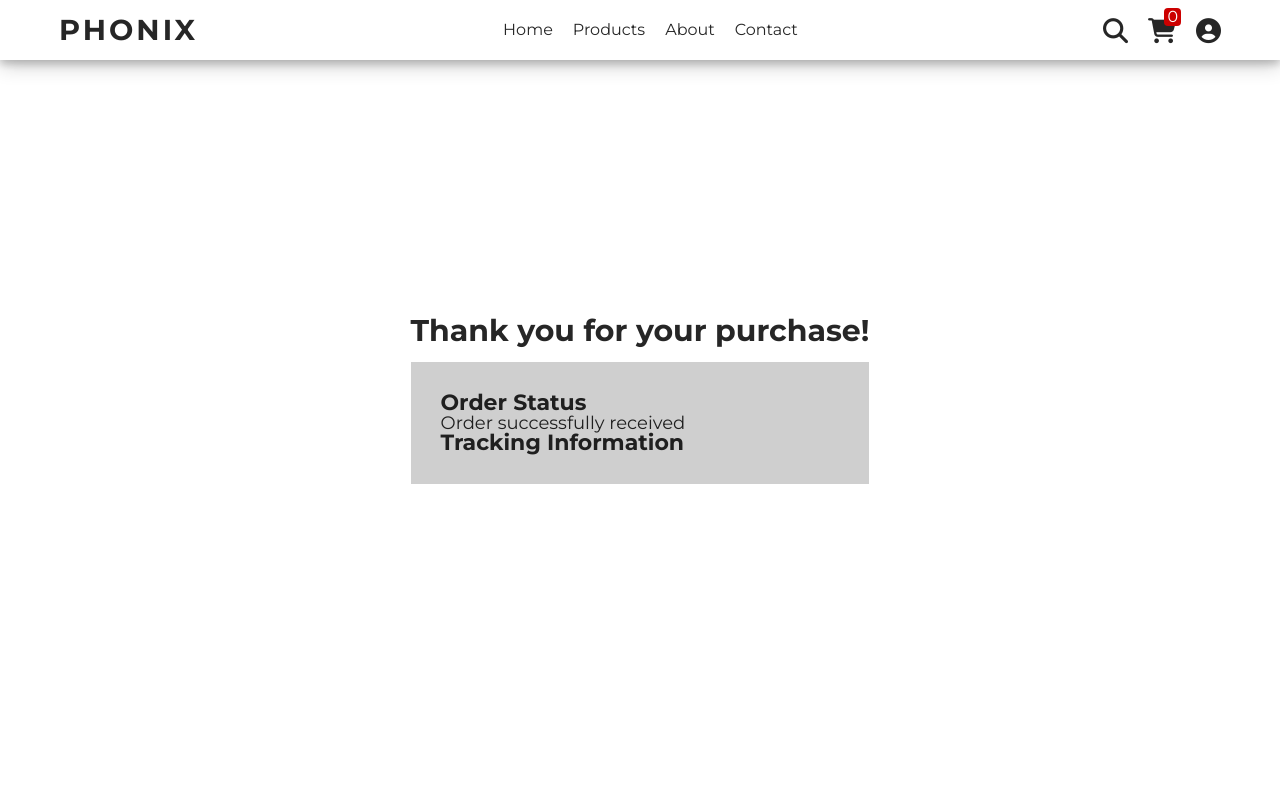
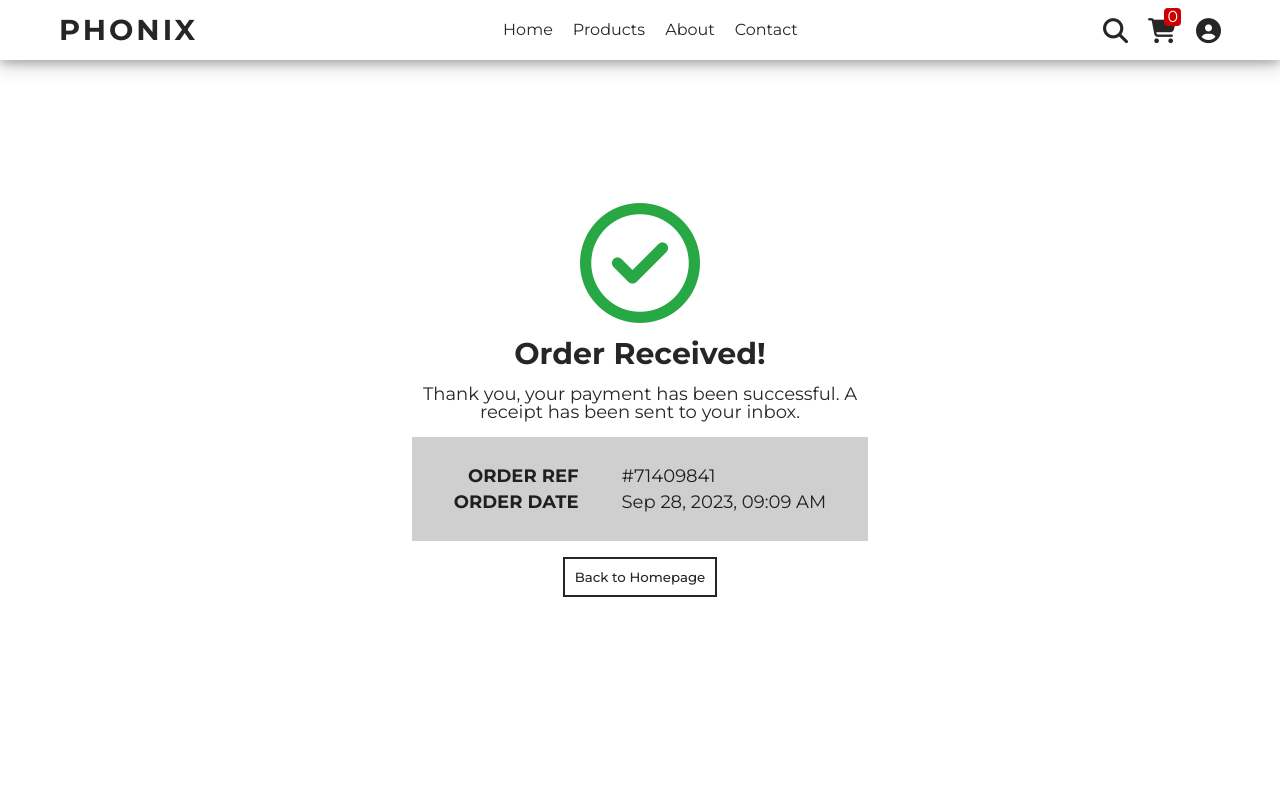
Before and after one commit to zhon12345/eCommerce-Website, a plain HTML site: page thanks.html in a window 1280 px wide. Shown: the top 800 px of the page. Drawn offline with Linux system fonts and the light colour scheme.

Commit message:
🎉Assignment done with the completion of thanks page

```diff
--- a/css/thanks.css
+++ b/css/thanks.css
@@ -10,22 +10,42 @@
 	justify-content: center;
 	align-items: center;
 	gap: 1rem;
+	width: 60%;
+	margin: auto;
+}
+
+.fa-circle-check {
+	font-size: 120px;
+	color: #28a745;
 }
 
 .thanks-container h1 {
 	font-size: 30px;
 }
 
+.thanks-container p {
+	font-size: 18px;
+	text-align: center;
+}
+
 .order-details {
 	width: 100%;
+	display: flex;
+	justify-content: space-around;
+	padding: 30px 20px;
 	background-color: #cfcfcf;
-	padding: 30px;
 }
 
-.order-details h3 {
-	font-size: 22px;
+.col1,
+.col2 {
+	display: flex;
+	flex-direction: column;
+	align-items: flex-end;
+	gap: 0.5rem;
+	font-weight: bold;
 }
 
-.order-details p {
-	font-size: 18px;
+.col2 {
+	font-weight: normal;
+	align-items: flex-start;
 }
--- a/js/script.js
+++ b/js/script.js
@@ -1,18 +1,6 @@
 let basket = JSON.parse(localStorage.getItem("cart")) || [];
 let book = JSON.parse(localStorage.getItem("discount")) || [];
 let person = JSON.parse(localStorage.getItem("user")) || [];
-
-function calculate() {
-    const cartAmount = document.querySelector(".cart-amount");
-    const totalQuantity = basket.reduce((sum, item) => sum + item.num, 0);
-    cartAmount.innerHTML = totalQuantity;
-}
-
-calculate();
-
-function formatNum(num) {
-    return (num).toLocaleString('en', {maximumFractionDigits: 2, minimumFractionDigits: 2})
-}
 
 const userIcon = document.querySelector(".fa-circle-user");
 const user = person.find(user => user.loggedin === true);
@@ -40,3 +28,32 @@ function logout() {
         location.reload();
     }
 }
+
+function calculate() {
+    const cartAmount = document.querySelector(".cart-amount");
+    const totalQuantity = basket.reduce((sum, item) => sum + item.num, 0);
+    cartAmount.innerHTML = totalQuantity;
+}
+
+calculate();
+
+function formatNum(num) {
+    return (num).toLocaleString('en', {maximumFractionDigits: 2, minimumFractionDigits: 2})
+}
+
+function orderDetails() {
+    const id = document.querySelector(".order-details .id");
+    const date = document.querySelector(".order-details .date");
+    const options = { year:'numeric' ,month:'short', day:'2-digit', hour:"2-digit" ,hour12:true, minute:'2-digit'}
+
+    id.innerHTML = orderID();
+    date.innerHTML  = new Date().toLocaleDateString(undefined, options)
+}
+
+function orderID() {
+    let string = "#"
+    for (let index = 0; index < 8; index++) {
+        string += ~~(Math.random() * 10)
+    }
+    return string
+}
--- a/thanks.html
+++ b/thanks.html
@@ -16,7 +16,7 @@
 		<link rel="stylesheet" href="https://cdnjs.cloudflare.com/ajax/libs/font-awesome/6.4.2/css/all.min.css" integrity="sha512-z3gLpd7yknf1YoNbCzqRKc4qyor8gaKU1qmn+CShxbuBusANI9QpRohGBreCFkKxLhei6S9CQXFEbbKuqLg0DA==" crossorigin="anonymous" referrerpolicy="no-referrer" />
 	</head>
 
-	<body>
+	<body onload="orderDetails()">
 		<!-- Navigation Bar -->
 		<nav class="navbar">
 			<div class="container">
@@ -51,15 +51,25 @@
 		<section class="thanks-section">
 			<div class="container">
 				<div class="thanks-container">
-					<h1>Thank you for your purchase!</h1>
+					<i class="fa-regular fa-circle-check"></i>
+					<h1>Order Received!</h1>
+					<p>Thank you, your payment has been successful. A receipt has been sent to your inbox.</p>
 
 					<div class="order-details">
-						<h3>Order Status</h3>
-						<p>Order successfully received</p>
+						<div class="col1">
+							<p>ORDER REF</p>
+							<p>ORDER DATE</p>
+						</div>
 
-						<h3>Tracking Information</h3>
-						<p></p>
+						<div class="col2">
+							<p class="id"></p>
+							<p class="date"></p>
+						</div>
 					</div>
+
+					<a href="./index.html">
+						<button>Back to Homepage</button>
+					</a>
 				</div>
 			</div>
 		</section>
```
